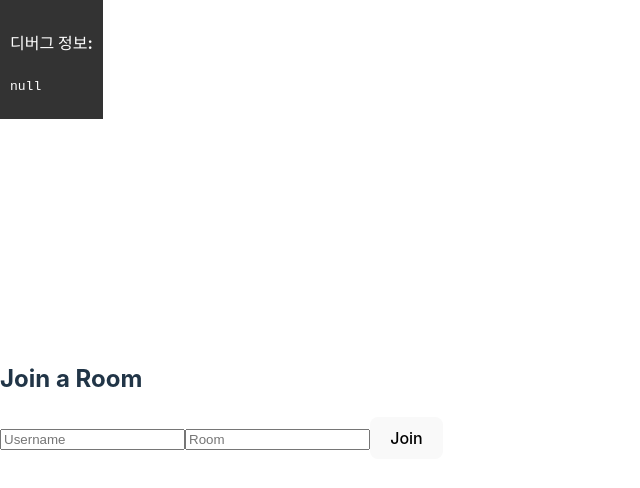
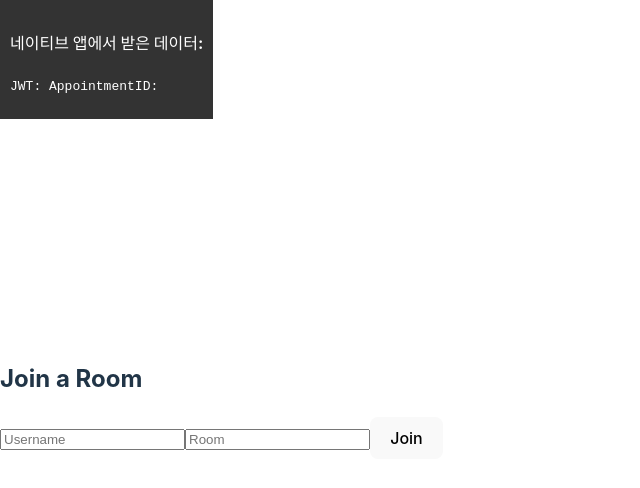
Before and after one commit to Huk9uri/dawata-webView, a React (Vite) app: page / in a window 1280 px wide. Shown: the top 488 px of the page, without its empty margins (0-640 px from the left). Built offline with nearby package versions, Linux system fonts and the light colour scheme.

Commit message:
feat: injectedJavaScript 확인 로직수정

```diff
--- a/src/App.tsx
+++ b/src/App.tsx
@@ -16,12 +16,8 @@ const serverUrl = "wss://dawata-3r907ysh.livekit.cloud";
 
 declare global {
   interface Window {
-    // 주입될 데이터의 타입을 정의합니다
-    injectedJavaScript?: {
-      jwt?: string;
-      appointmentId?: number;
-      // 필요한 다른 필드들을 여기에 추가
-    };
+    jwt?: string;
+    appointmentId?: string;
   }
 }
 
@@ -29,24 +25,34 @@ export default function App() {
   const [token, setToken] = useState<string | null>(null);
   const [username, setUsername] = useState("");
   const [room, setRoom] = useState("");
-  const [injectedJavaScript, setInjectedJavaScript] = useState<
-    Window["injectedJavaScript"] | null
-  >(null);
+  const [injectedData, setInjectedData] = useState({
+    jwt: "",
+    appointmentId: "",
+  });
 
   useEffect(() => {
-    // 주입된 데이터 확인
-    console.log("Window객체:", window);
-    console.log("주입된 데이터:", window.injectedJavaScript);
+    // 직접 window 객체에서 주입된 값 확인
+    console.log("JWT:", window.jwt);
+    console.log("AppointmentID:", window.appointmentId);
 
-    // 주입된 데이터가 있다면 state에 저장
-    if (window.injectedJavaScript) {
-      setInjectedJavaScript(window.injectedJavaScript);
-    }
+    // 초기 주입된 값 저장
+    setInjectedData({
+      jwt: window.jwt || "",
+      appointmentId: window.appointmentId || "",
+    });
 
-    // 데이터 주입 이벤트 리스너
+    // 메시지 이벤트 리스너
     const handleMessage = (event: MessageEvent) => {
-      console.log("메시지 이벤트 수신:", event.data);
-      setInjectedJavaScript(event.data);
+      try {
+        const data = JSON.parse(event.data);
+        console.log("받은 메시지:", data);
+        setInjectedData({
+          jwt: data.jwt || "",
+          appointmentId: data.appointmentId || "",
+        });
+      } catch (error) {
+        console.error("메시지 파싱 에러:", error);
+      }
     };
 
     window.addEventListener("message", handleMessage);
@@ -56,7 +62,7 @@ export default function App() {
     };
   }, []);
 
-  // 주입된 데이터 표시를 위한 디버그 영역 추가
+  // 디버그 정보 표시
   const renderDebugInfo = () => (
     <div
       style={{
@@ -69,8 +75,11 @@ export default function App() {
         zIndex: 9999,
       }}
     >
-      <h4>디버그 정보:</h4>
-      <pre>{JSON.stringify(injectedJavaScript, null, 2)}</pre>
+      <h4>네이티브 앱에서 받은 데이터:</h4>
+      <pre>
+        JWT: {injectedData.jwt}
+        AppointmentID: {injectedData.appointmentId}
+      </pre>
     </div>
   );
 
```
